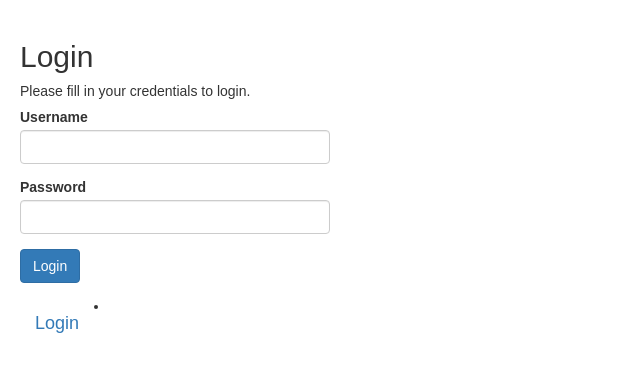
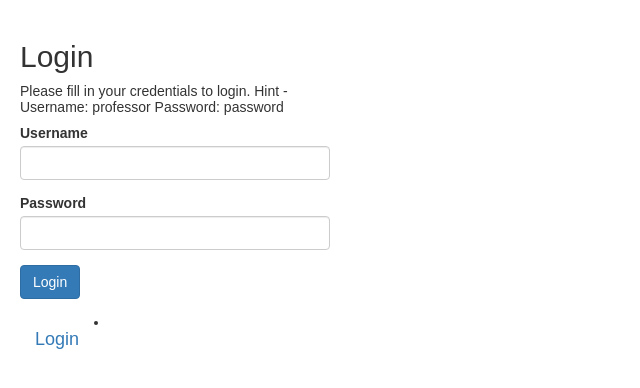
Before and after one commit to cloud9anti/340-Project, a PHP site: page /login.php in a window 1280 px wide. Shown: the top 388 px of the page, without its empty margins (0-640 px from the left). Run offline with PHP 8.4, Linux system fonts and the light colour scheme; data that the repository does not hold is empty.

Commit message:
Add files via upload

```diff
--- a/login.php
+++ b/login.php
@@ -70,7 +70,7 @@ if($_SERVER["REQUEST_METHOD"] == "POST"){
 <body>
     <div class="wrapper">
         <h2>Login</h2>
-        <p>Please fill in your credentials to login.</p>
+        <p>Please fill in your credentials to login. Hint - Username: professor Password: password</p>
         <form action="<?php echo htmlspecialchars($_SERVER["PHP_SELF"]); ?>" method="post">
             <div class="form-group <?php echo (!empty($username_err)) ? 'has-error' : ''; ?>">
                 <label>Username</label>
```
